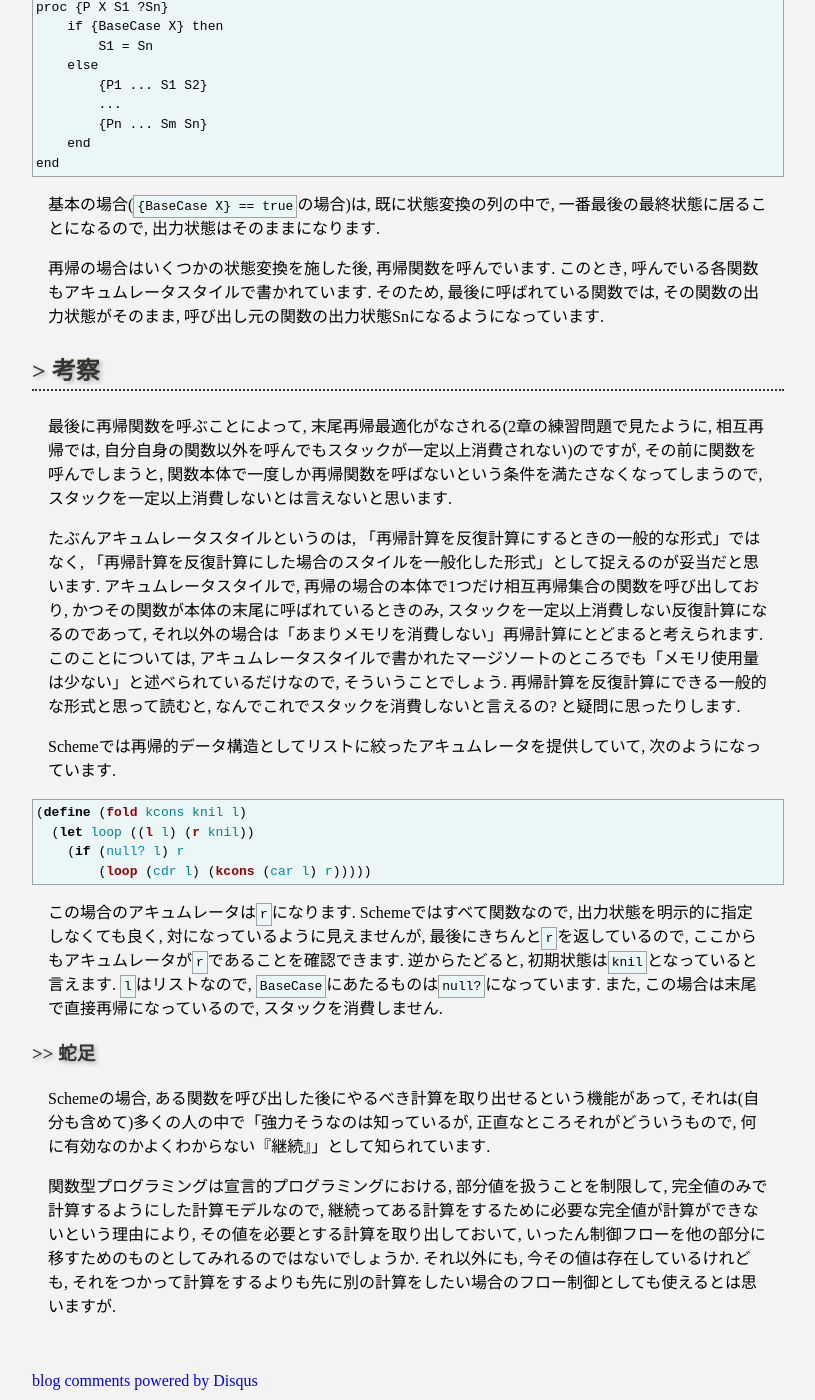
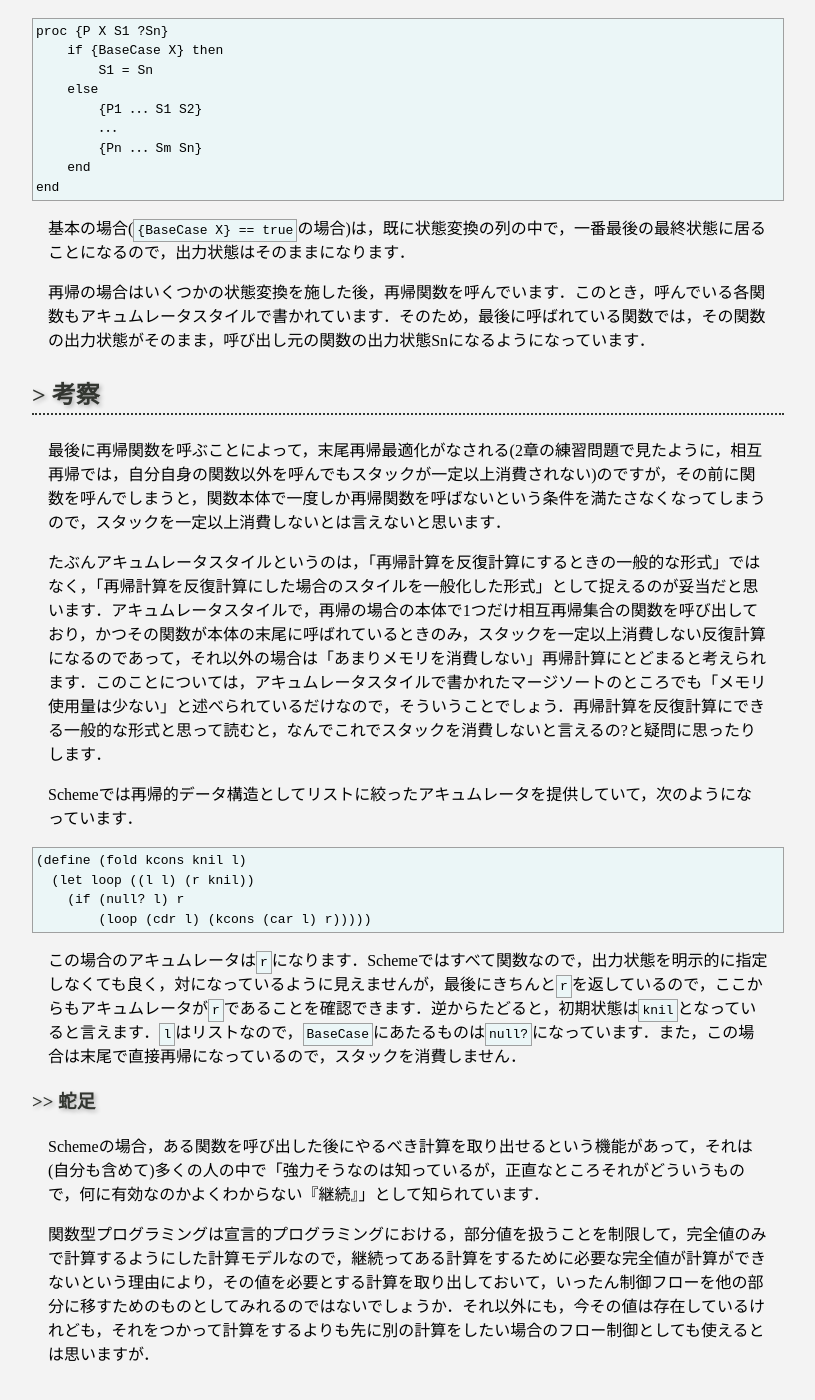
Before and after one commit to draftcode/draftcode.github.com, a Jekyll site: the page built from _posts/2010-09-09-accumulator_programming.markdown, in a window 1280 px wide and 1400 px high, scrolled down 983 px. Shown: the whole window, without its empty margins (232-1047 px from the left). Built offline with Jekyll 4.4.1, drawn with Linux system fonts in a browser that asks for light colours; comment, search, counter and statistics services are not loaded; some of the changed text lies outside the part shown.

Commit message:
Modified.

```diff
--- a/_layouts/post.html
+++ b/_layouts/post.html
@@ -13,7 +13,7 @@
         <title>{{ page.title }} -- draftcode.github.com</title>
     </head>
     <body>
-        <p id="toplink"><a href="/">Back to top of draftcode.github.com</a></p>
+        <p id="toplink"><a href="/">Back to the top of draftcode.github.com</a></p>
         <h1><a href="{{ page.url }}">{{ page.title }}</a></h1>
         <div id="content">
             {{ content }}
--- a/_posts/2010-09-09-accumulator_programming.markdown
+++ b/_posts/2010-09-09-accumulator_programming.markdown
@@ -22,45 +23,43 @@
         end
     end
 
-アキュムレータは入力と出力の状態の対になります. この場合において, SとRの対がアキュムレータとなっています.
+アキュムレータは入力と出力の状態の対になります．この場合において，SとRの対がアキュムレータとなっています．
 
 ## 再帰的データ構造を扱う場合の反復計算
 
-再帰的データ構造を扱う計算をするときに, 基本の場合と再帰の場合の二つの場合がありました. それを踏まえて, 上述の反復計算を書き直すと次のようになります.
+再帰的データ構造を扱う計算をするときに，基本の場合と再帰の場合の二つの場合がありました．それを踏まえて，上述の反復計算を書き直すと次のようになります．
 
     proc {P X S1 ?Sn}
         if {BaseCase X} then
             S1 = Sn
         else
-            {P1 ... S1 S2}
-            ...
-            {Pn ... Sm Sn}
+            {P1 ．．．S1 S2}
+            ．．．
+            {Pn ．．．Sm Sn}
         end
     end
 
-基本の場合(`{BaseCase X} == true`の場合)は, 既に状態変換の列の中で, 一番最後の最終状態に居ることになるので, 出力状態はそのままになります.
+基本の場合(`{BaseCase X} == true`の場合)は，既に状態変換の列の中で，一番最後の最終状態に居ることになるので，出力状態はそのままになります．
 
-再帰の場合はいくつかの状態変換を施した後, 再帰関数を呼んでいます. このとき, 呼んでいる各関数もアキュムレータスタイルで書かれています. そのため, 最後に呼ばれている関数では, その関数の出力状態がそのまま, 呼び出し元の関数の出力状態Snになるようになっています.
+再帰の場合はいくつかの状態変換を施した後，再帰関数を呼んでいます．このとき，呼んでいる各関数もアキュムレータスタイルで書かれています．そのため，最後に呼ばれている関数では，その関数の出力状態がそのまま，呼び出し元の関数の出力状態Snになるようになっています．
 
 ## 考察
 
-最後に再帰関数を呼ぶことによって, 末尾再帰最適化がなされる(2章の練習問題で見たように, 相互再帰では, 自分自身の関数以外を呼んでもスタックが一定以上消費されない)のですが, その前に関数を呼んでしまうと, 関数本体で一度しか再帰関数を呼ばないという条件を満たさなくなってしまうので, スタックを一定以上消費しないとは言えないと思います.
+最後に再帰関数を呼ぶことによって，末尾再帰最適化がなされる(2章の練習問題で見たように，相互再帰では，自分自身の関数以外を呼んでもスタックが一定以上消費されない)のですが，その前に関数を呼んでしまうと，関数本体で一度しか再帰関数を呼ばないという条件を満たさなくなってしまうので，スタックを一定以上消費しないとは言えないと思います．
 
-たぶんアキュムレータスタイルというのは, 「再帰計算を反復計算にするときの一般的な形式」ではなく, 「再帰計算を反復計算にした場合のスタイルを一般化した形式」として捉えるのが妥当だと思います. アキュムレータスタイルで, 再帰の場合の本体で1つだけ相互再帰集合の関数を呼び出しており, かつその関数が本体の末尾に呼ばれているときのみ, スタックを一定以上消費しない反復計算になるのであって, それ以外の場合は「あまりメモリを消費しない」再帰計算にとどまると考えられます. このことについては, アキュムレータスタイルで書かれたマージソートのところでも「メモリ使用量は少ない」と述べられているだけなので, そういうことでしょう. 再帰計算を反復計算にできる一般的な形式と思って読むと, なんでこれでスタックを消費しないと言えるの? と疑問に思ったりします.
+たぶんアキュムレータスタイルというのは，「再帰計算を反復計算にするときの一般的な形式」ではなく，「再帰計算を反復計算にした場合のスタイルを一般化した形式」として捉えるのが妥当だと思います．アキュムレータスタイルで，再帰の場合の本体で1つだけ相互再帰集合の関数を呼び出しており，かつその関数が本体の末尾に呼ばれているときのみ，スタックを一定以上消費しない反復計算になるのであって，それ以外の場合は「あまりメモリを消費しない」再帰計算にとどまると考えられます．このことについては，アキュムレータスタイルで書かれたマージソートのところでも「メモリ使用量は少ない」と述べられているだけなので，そういうことでしょう．再帰計算を反復計算にできる一般的な形式と思って読むと，なんでこれでスタックを消費しないと言えるの?と疑問に思ったりします．
 
-Schemeでは再帰的データ構造としてリストに絞ったアキュムレータを提供していて, 次のようになっています.
+Schemeでは再帰的データ構造としてリストに絞ったアキュムレータを提供していて，次のようになっています．
 
-{% highlight scheme %}
-(define (fold kcons knil l)
-  (let loop ((l l) (r knil))
-    (if (null? l) r
-        (loop (cdr l) (kcons (car l) r)))))
-{% endhighlight %}
+    (define (fold kcons knil l)
+      (let loop ((l l) (r knil))
+        (if (null? l) r
+            (loop (cdr l) (kcons (car l) r)))))
 
-この場合のアキュムレータは`r`になります. Schemeではすべて関数なので, 出力状態を明示的に指定しなくても良く, 対になっているように見えませんが, 最後にきちんと`r`を返しているので, ここからもアキュムレータが`r`であることを確認できます. 逆からたどると, 初期状態は`knil`となっていると言えます. `l`はリストなので, `BaseCase`にあたるものは`null?`になっています. また, この場合は末尾で直接再帰になっているので, スタックを消費しません.
+この場合のアキュムレータは`r`になります．Schemeではすべて関数なので，出力状態を明示的に指定しなくても良く，対になっているように見えませんが，最後にきちんと`r`を返しているので，ここからもアキュムレータが`r`であることを確認できます．逆からたどると，初期状態は`knil`となっていると言えます．`l`はリストなので，`BaseCase`にあたるものは`null?`になっています．また，この場合は末尾で直接再帰になっているので，スタックを消費しません．
 
 ### 蛇足
 
-Schemeの場合, ある関数を呼び出した後にやるべき計算を取り出せるという機能があって, それは(自分も含めて)多くの人の中で「強力そうなのは知っているが, 正直なところそれがどういうもので, 何に有効なのかよくわからない『継続』」として知られています.
+Schemeの場合，ある関数を呼び出した後にやるべき計算を取り出せるという機能があって，それは(自分も含めて)多くの人の中で「強力そうなのは知っているが，正直なところそれがどういうもので，何に有効なのかよくわからない『継続』」として知られています．
 
-関数型プログラミングは宣言的プログラミングにおける, 部分値を扱うことを制限して, 完全値のみで計算するようにした計算モデルなので, 継続ってある計算をするために必要な完全値が計算ができないという理由により, その値を必要とする計算を取り出しておいて, いったん制御フローを他の部分に移すためのものとしてみれるのではないでしょうか. それ以外にも, 今その値は存在しているけれども, それをつかって計算をするよりも先に別の計算をしたい場合のフロー制御としても使えるとは思いますが.
+関数型プログラミングは宣言的プログラミングにおける，部分値を扱うことを制限して，完全値のみで計算するようにした計算モデルなので，継続ってある計算をするために必要な完全値が計算ができないという理由により，その値を必要とする計算を取り出しておいて，いったん制御フローを他の部分に移すためのものとしてみれるのではないでしょうか．それ以外にも，今その値は存在しているけれども，それをつかって計算をするよりも先に別の計算をしたい場合のフロー制御としても使えるとは思いますが．
```
Also changed, not shown: other parts of _posts/2010-09-09-accumulator_programming.markdown (+5 -4 lines), _layouts/static.html (added, +21 -0 lines), _posts/2010-08-15-about_vbscript.markdown (added, +11 -0 lines), _posts/2010-08-15-learning_path.markdown (+20 -19 lines), _posts/2010-09-10-difference_list.markdown (added, +8 -0 lines), _posts/2011-03-14-42aa3a98-4e10-11e0-bcea-d8a25efffee9.markdown (added, +14 -0 lines), about.markdown (added, +13 -0 lines).
